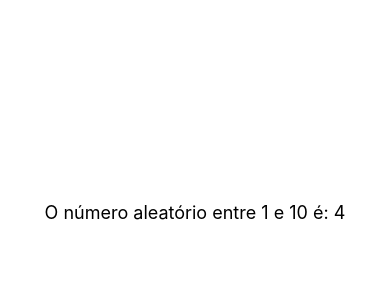
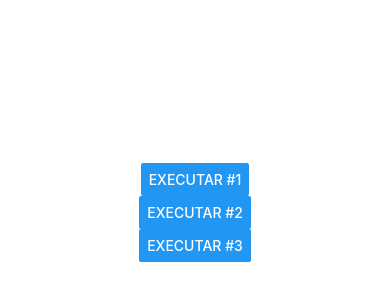
Before and after one commit to marcelodv/Curso-ReactNative, a React Native app: screen / in a window 390 px wide. Shown: the part 210-510 px from the top of the page. Built offline with nearby package versions, Linux system fonts and the light colour scheme.

Commit message:
Init Button

```diff
--- a/src/App.js
+++ b/src/App.js
@@ -4,8 +4,9 @@ import { View, StatusBar, StyleSheet } from 'react-native';
 // import Primeiro from './components/Primeiro'
 // Multiplos Components ( Não recomendado )
 // import Oficial, { Comp1, Comp2 } from './components/Multi'
-import MinMax from './components/MinMax'
-import Aleatorio from './components/Aleatorio'
+// import MinMax from './components/MinMax'
+// import Aleatorio from './components/Aleatorio'
+import Buttons from './components/Button'
 
 
 export default  () => {
@@ -14,14 +15,17 @@ export default  () => {
         <>
             <StatusBar backgroundColor="#FFF" barStyle="dark-content" />
             <View style={styles.container} >
-                {/* <Primeiro />
-                <Oficial />
-                <Comp1 />
-                <Comp2 /> */}
-                {/* Passando parametros pelo componente */}
-                {/* "Exemplo" -> Sting // {9} -> Numerico */}
-                {/* <MinMax min={3} max="30" /> */}
-                <Aleatorio min={1} max={10}/>
+                {/*
+                    <Primeiro />
+                    <Oficial />
+                    <Comp1 />
+                    <Comp2 />
+                    Passando parametros pelo componente
+                    "Exemplo" -> Sting // {9} -> Numerico
+                    <MinMax min={3} max="30" />
+                    <Aleatorio min={1} max={10}/>
+                */}
+                <Buttons />
             </View>
         </>
     );
--- /dev/null
+++ b/src/components/Button/index.js
@@ -0,0 +1,27 @@
+import React from 'react';
+import { Button } from 'react-native';
+
+export default () => {
+    const executar = () => {
+        console.warn("Executou #1")
+    }
+
+    return (
+        <>
+            <Button
+                title="Executar #1"
+                onPress={executar}
+            />
+            <Button
+                title="Executar #2"
+                onPress={function() {
+                    console.warn("Executou #2")
+                }}
+            />
+            <Button
+                title="Executar #3"
+                onPress={() => console.warn("Executou #3")}
+            />
+        </>
+    )
+}
```
Also changed, not shown: src/components/Contador/index.js (added, +15 -0 lines).
